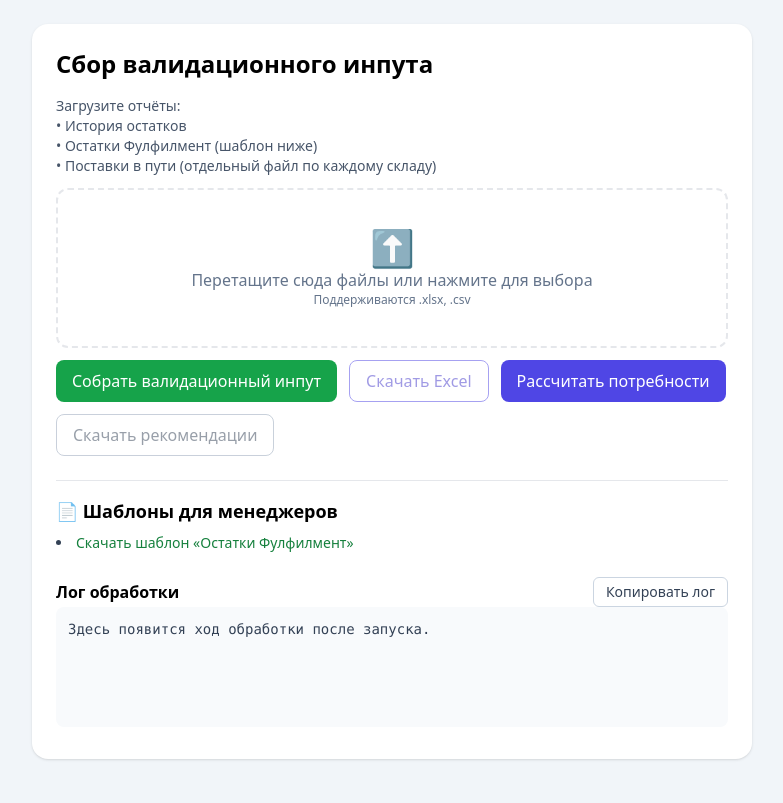
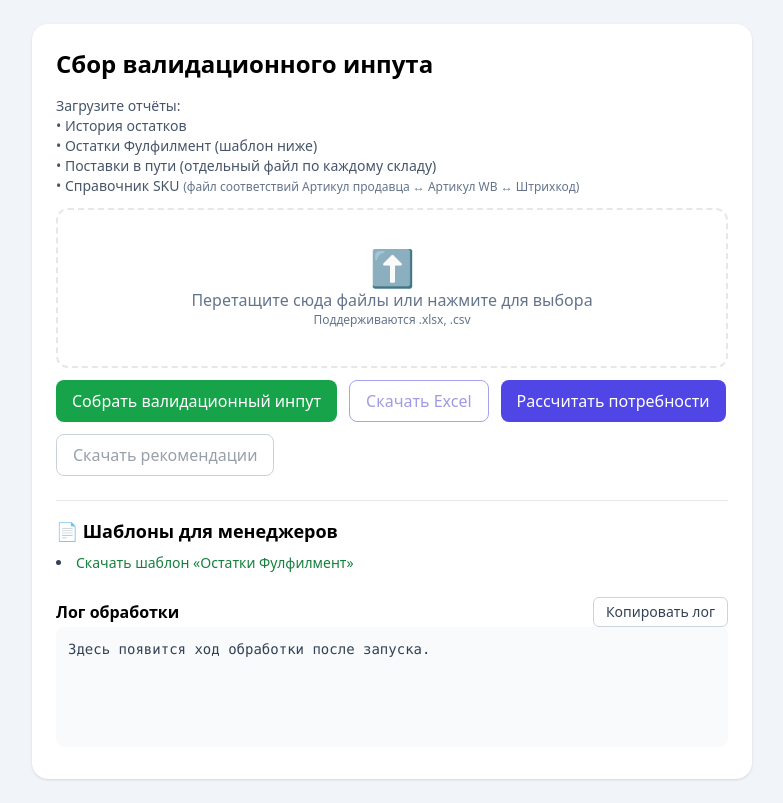
Before and after one commit to orenvlad-ai/wb-order-engine-replenishment, a FastAPI app: page / in a window 1280 px wide. Shown: the whole page, without its empty margins (248-1031 px from the left). Before the commit the page ends 760 px from the top, so only its background shows below. Run offline with FastAPI, Linux system fonts and the light colour scheme; some libraries are stand-ins or nearby versions.

Commit message:
UI: добавлен пункт «Справочник SKU» в список загружаемых отчётов

```diff
--- a/server/templates/index.html
+++ b/server/templates/index.html
@@ -15,6 +15,10 @@
         <br>• <span class="font-medium">История остатков</span>
         <br>• <span class="font-medium">Остатки Фулфилмент</span> (шаблон ниже)
         <br>• <span class="font-medium">Поставки в пути</span> (отдельный файл по каждому складу)
+        <br>• <span class="font-medium">Справочник SKU</span>
+        <span class="text-slate-500 text-xs">
+          (файл соответствий Артикул продавца ↔ Артикул WB ↔ Штрихкод)
+        </span>
       </p>
       <form @submit.prevent="build()">
         <label for="files" class="flex flex-col items-center justify-center w-full h-40 border-2 border-dashed rounded-xl text-slate-500 mb-3"
```
